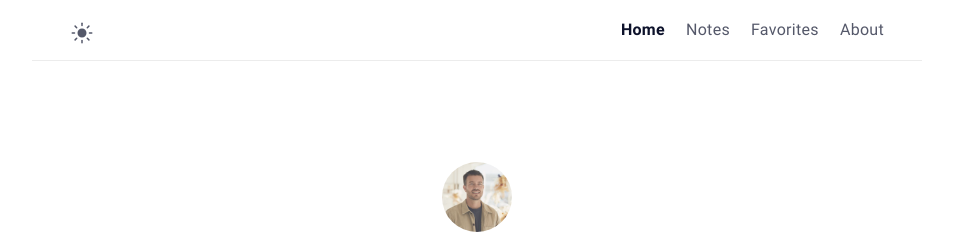
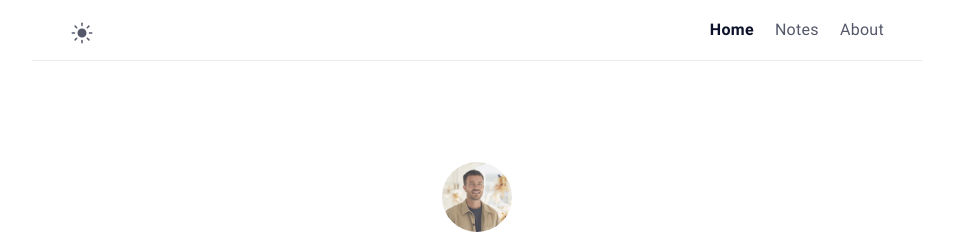
Before and after one commit to danielfriis/danielfriis.github.io, a Jekyll site: the page built from index.md, in a window 1280 px wide. Shown: the top 234 px of the page, without its empty margins (163-1116 px from the left). Built offline with Jekyll 4.4.1, drawn with Linux system fonts in a browser that asks for light colours.

Commit message:
Remove favorites

```diff
--- a/_data/menus.yml
+++ b/_data/menus.yml
@@ -4,10 +4,6 @@
 
 - title: Notes
   url: /notes/
-  external: false
-
-- title: Favorites
-  url: /favorites/
   external: false
 
 - title: About
```
Also changed, not shown: scraper.rb (renamed from test.rb).
